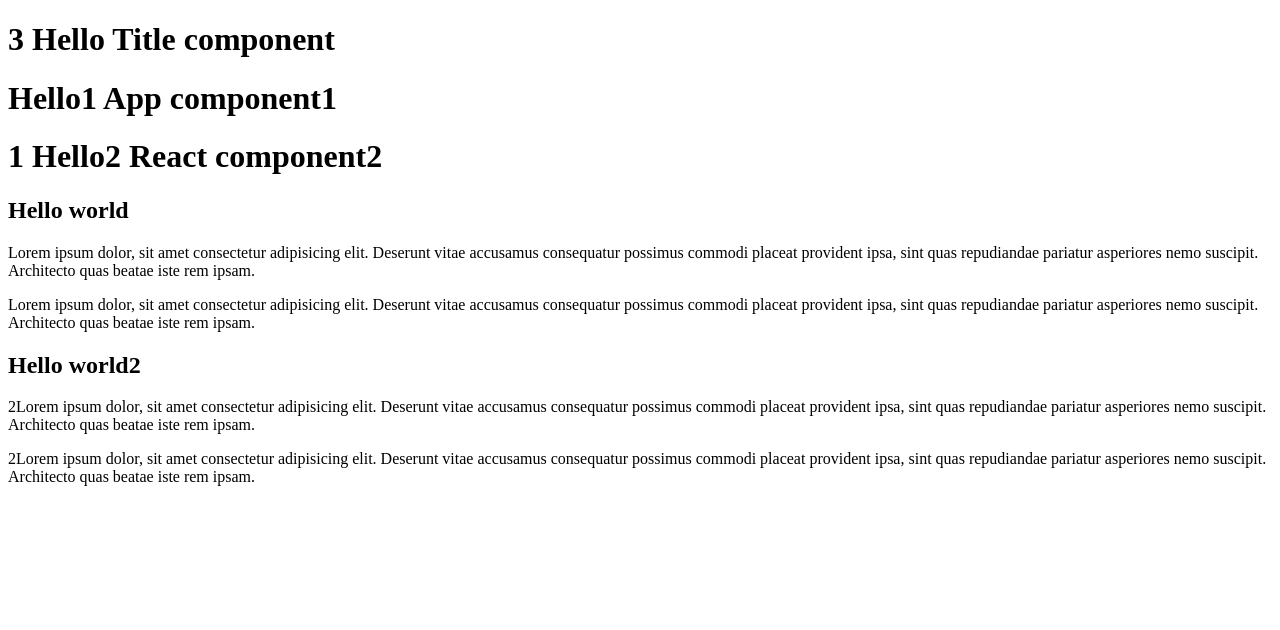
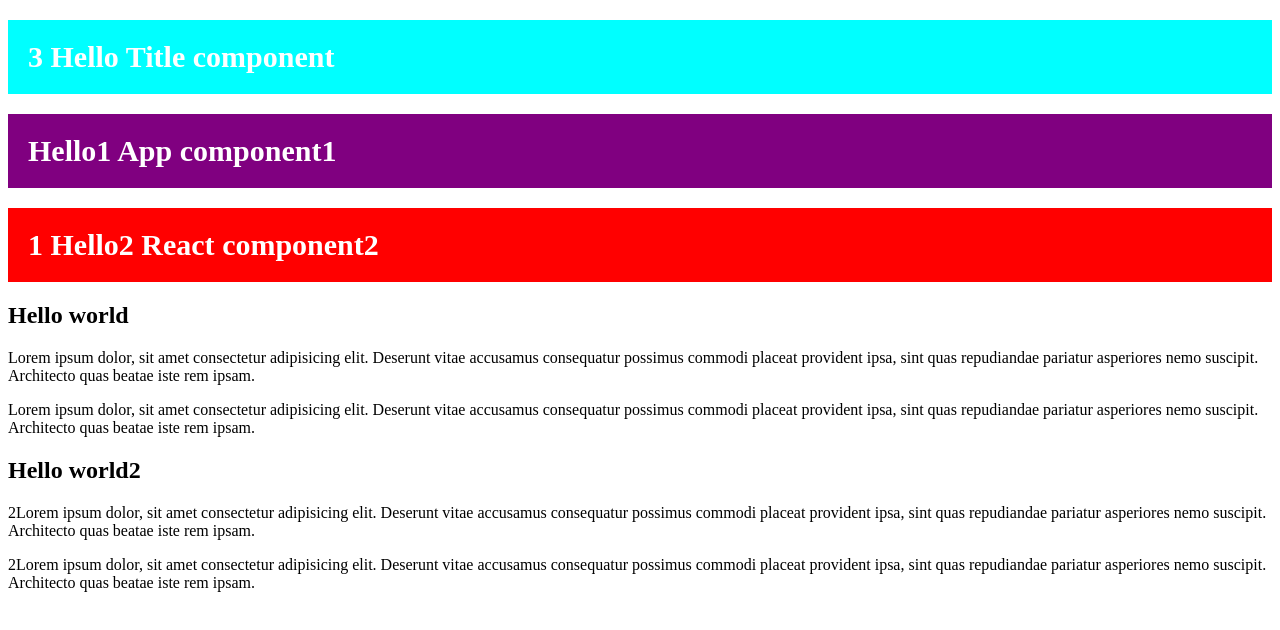
Before and after one commit to Vasyltsiun/shop-project-16.03, a React (Create React App) app: page / in a window 1280 px wide. Shown: the top 630 px of the page. Built offline with nearby package versions, Linux system fonts and the light colour scheme.

Commit message:
added style for header

```diff
--- a/src/Header.tsx
+++ b/src/Header.tsx
@@ -3,11 +3,25 @@ type HeaderProps = {
     LeftPart: string
     text: string
     RightPart: string
+    background?: string
 }
 
-const Header = ({ Order, LeftPart, text, RightPart }: HeaderProps) => {
+const Header = ({
+    Order,
+    LeftPart,
+    text,
+    RightPart,
+    background = 'purple',
+}: HeaderProps) => {
     return (
-        <h1>
+        <h1
+            style={{
+                background: background,
+                color: 'white',
+                fontSize: '30px',
+                padding: '20px',
+            }}
+        >
             {Order} {LeftPart} {text} {RightPart}
         </h1>
     )
--- a/src/index.tsx
+++ b/src/index.tsx
@@ -11,6 +11,7 @@ const App = () => {
                 LeftPart="Hello"
                 text="Title"
                 RightPart="component"
+                background="aqua"
             />
             <Header LeftPart="Hello1" text="App" RightPart="component1" />
             <Header
@@ -18,6 +19,7 @@ const App = () => {
                 LeftPart="Hello2"
                 text="React"
                 RightPart="component2"
+                background="red"
             />
             <Content
                 Title="Hello world"
```
